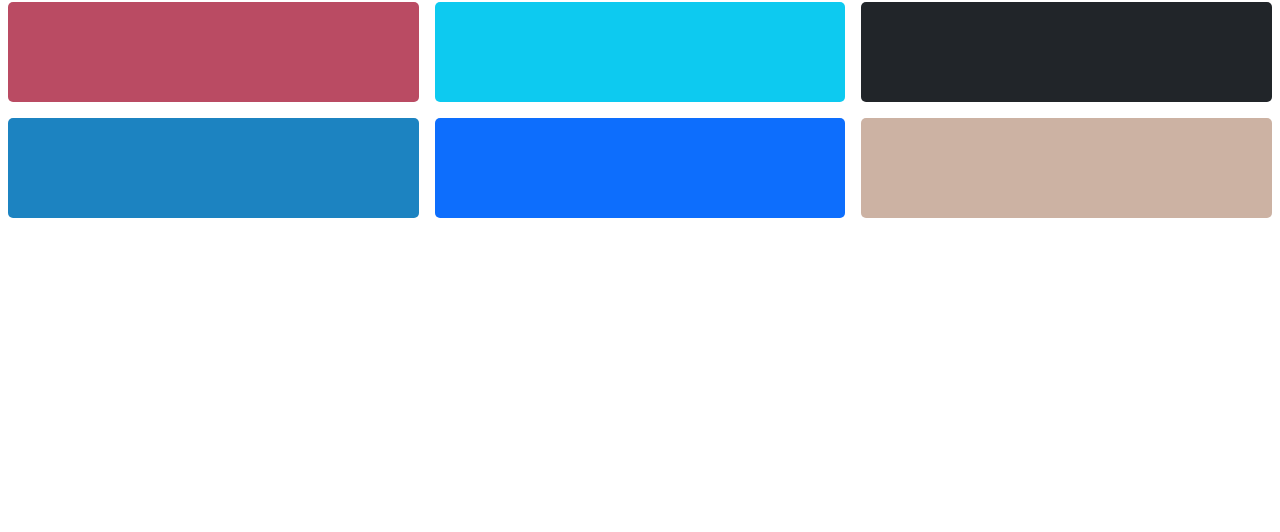
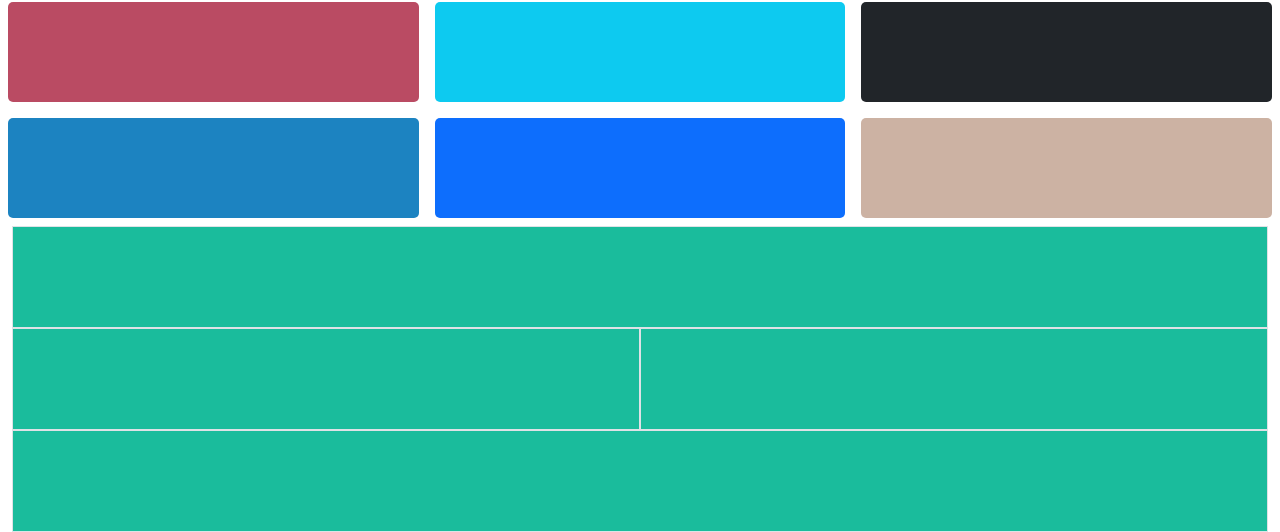
Before and after one commit to ceccobell/html-css-bootstrap-freelancer, a plain HTML site: page index.html in a window 1280 px wide. Shown: the part 302-834 px from the top of the page. Before the commit the page ends 800 px from the top, so only its background shows below. Drawn offline with nearby package versions, Linux system fonts and the light colour scheme.

Commit message:
[UPD] aggiunto layout per sezione "about"

```diff
--- a/index.html
+++ b/index.html
@@ -53,6 +53,22 @@
                 </div>
             </div>
         </div>
+        <div class="container-fluid">
+            <div class="row g-0">
+                <div class="col-12 border">
+                    <div class="content green height-100"></div>
+                </div>
+                <div class="col-12 col-md-6 border">
+                    <div class="content green height-100"></div>
+                </div>
+                <div class="col-12 col-md-6 border">
+                    <div class="content green height-100"></div>
+                </div>
+                <div class="col-12 border">
+                    <div class="content green height-100"></div>
+                </div>
+            </div>
+        </div>
     </header>
     <main>
 
```
